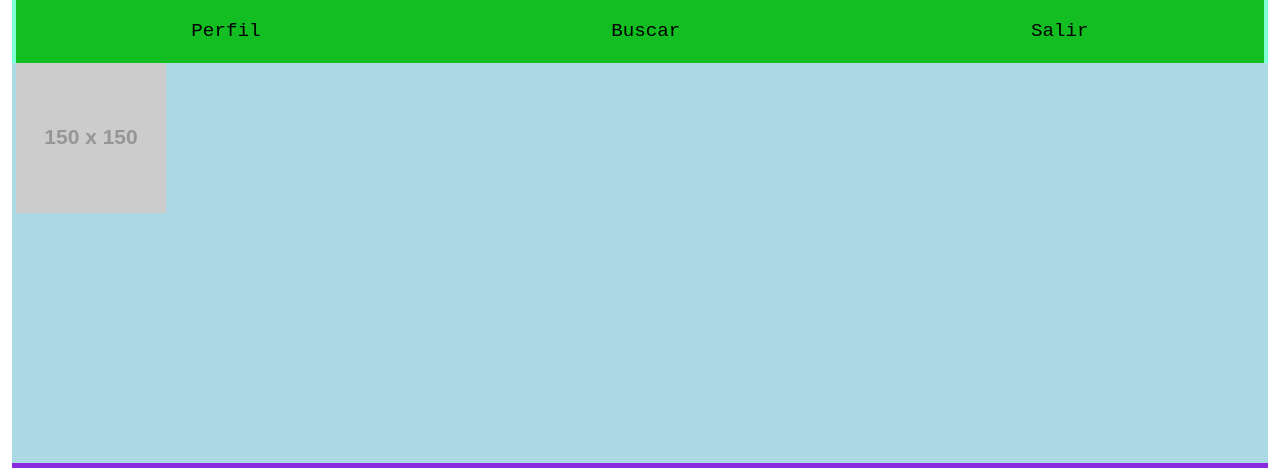
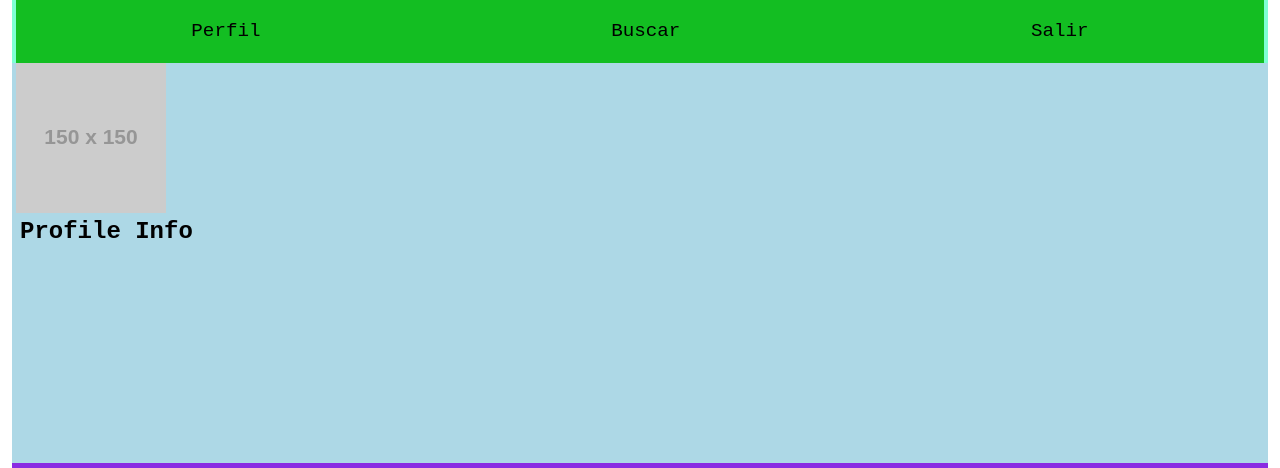
Before and after one commit to voxede/css-flexbox, a plain HTML site: page uw-project/perfil.html in a window 1280 px wide. Shown: the part 81-549 px from the top of the page. Drawn offline with Linux system fonts and the light colour scheme; placeholder pictures from the web are drawn by us.

Commit message:
Perfil info container created

```diff
--- a/uw-project/perfil.html
+++ b/uw-project/perfil.html
@@ -19,6 +19,9 @@
     </nav>
     <main class="profile-container">
         <img src="https://placehold.co/150x150">
+        <section class="profile-info">
+          <h1>Profile Info</h1>
+        </section>
     </main>
     <footer>
         <p>&copy; 2024</p>
```
